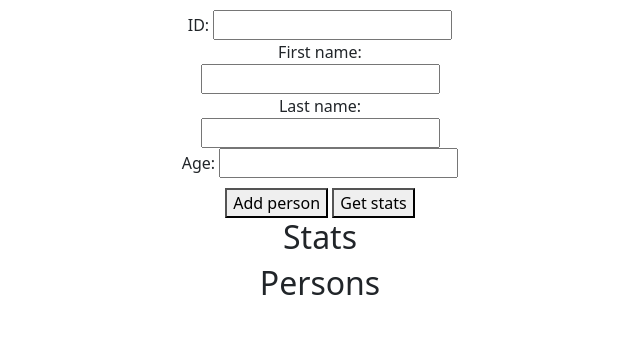
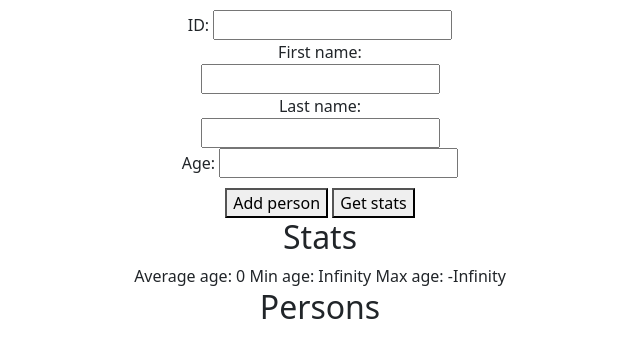
Before and after one commit to AzarkhSergei/12-HW-Persons, a plain HTML site: page index.html in a window 1280 px wide. Both pictures are taken after a click on the button "Get stats". Shown: the whole page, without its empty margins (320-960 px from the left). Drawn offline with nearby package versions, Linux system fonts and the light colour scheme.

Commit message:
changed func getStats

```diff
--- a/index.html
+++ b/index.html
@@ -8,7 +8,7 @@
     <title>Persons</title>
     <link href="https://cdn.jsdelivr.net/npm/bootstrap@5.3.1/dist/css/bootstrap.min.css" rel="stylesheet" integrity="sha384-4bw+/aepP/YC94hEpVNVgiZdgIC5+VKNBQNGCHeKRQN+PtmoHDEXuppvnDJzQIu9" crossorigin="anonymous">
     <link rel="stylesheet" href="style.css">
-    <script src="./script2.js" defer></script>
+    <script src="./script.js" defer></script>
 </head>
 
 <body>
--- a/script.js
+++ b/script.js
@@ -8,6 +8,9 @@ const age = document.getElementById("age");
 const addButton = document.getElementById("addPerson");
 const personsList = document.getElementById("personsList");
 const calcStats = document.getElementById("calcStats");
+
+const stats = document.getElementById("stats");
+const div = document.createElement("div");
 
 addButton.onclick = addPersons;
 calcStats.onclick = getStats;
@@ -52,13 +55,11 @@ function findPerson(personsArray, id) {
 }
 
 function getStats() {
-  const stats = document.getElementById("stats");
-  const span = document.createElement("span");
   let res = 0;
   res = persons.reduce((acum, p) => (acum += p.age / persons.length), 0);
   let allAges = persons.map((persons) => persons.age);
   const minAge = Math.min(...allAges);
   const maxAge = Math.max(...allAges);
-  span.append(document.createTextNode(`Average age: ${res} Min age: ${minAge} Max age: ${maxAge}`));
-  stats.appendChild(span);
+  div.innerHTML =  (`Average age: ${res} Min age: ${minAge} Max age: ${maxAge}`);
+  stats.appendChild(div);
 }
```
